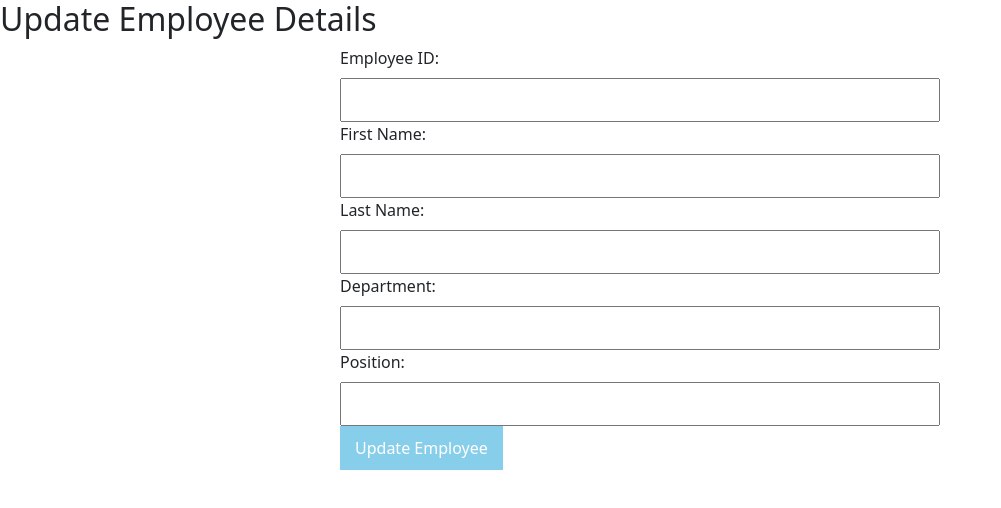
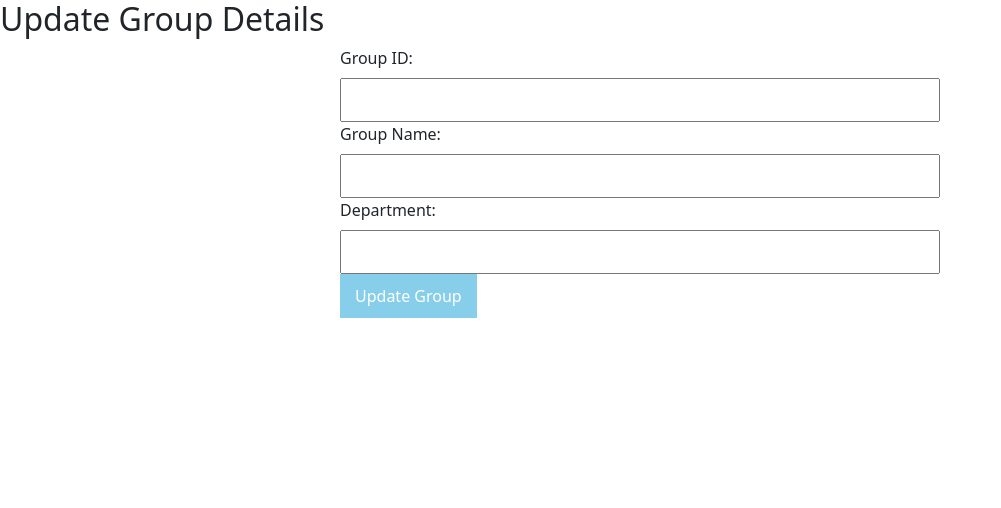
Before and after one commit to rushikeshmachale/company-group-discussion-frontend, a React (Create React App) app: page /admin/dashboard/update in a window 1280 px wide. Shown: the top 508 px of the page, without its empty margins (0-1001 px from the left). Built offline with nearby package versions, Linux system fonts and the light colour scheme; the HTML template or start-up script is replaced by a standard one.

Commit message:
update group

```diff
--- a/src/components/UpdateGroup.js
+++ b/src/components/UpdateGroup.js
@@ -4,25 +4,22 @@ import React from 'react'
 const UpdateGroup = () => {
     return (
         <div>
-        <h2>Update Employee Details</h2>
+        <h2>Update Group Details</h2>
 
         <form id="updateEmployeeForm">
-            <label for="employeeId">Employee ID:</label>
-            <input type="text" id="employeeId" name="employeeId" required=""></input>
+            <label for="employeeId">Group ID:</label>
+            <input type="text" id="groupId" name="groupId" required=""></input>
 
-            <label for="firstName">First Name:</label>
-            <input type="text" id="firstName" name="firstName" required=""></input>
+            <label for="groupName">Group Name:</label>
+            <input type="text" id="groupName" name="groupName" required=""></input>
 
-            <label for="lastName">Last Name:</label>
-            <input type="text" id="lastName" name="lastName" required=""></input>
 
             <label for="department">Department:</label>
             <input type="text" id="department" name="department" required=""></input>
 
-            <label for="position">Position:</label>
-            <input type="text" id="position" name="position" required=""></input>
 
-            <button type="button" onclick="updateEmployee()">Update Employee</button>
+
+            <button type="button" onclick="updateEmployee()">Update Group</button>
         </form>
 
 
```
